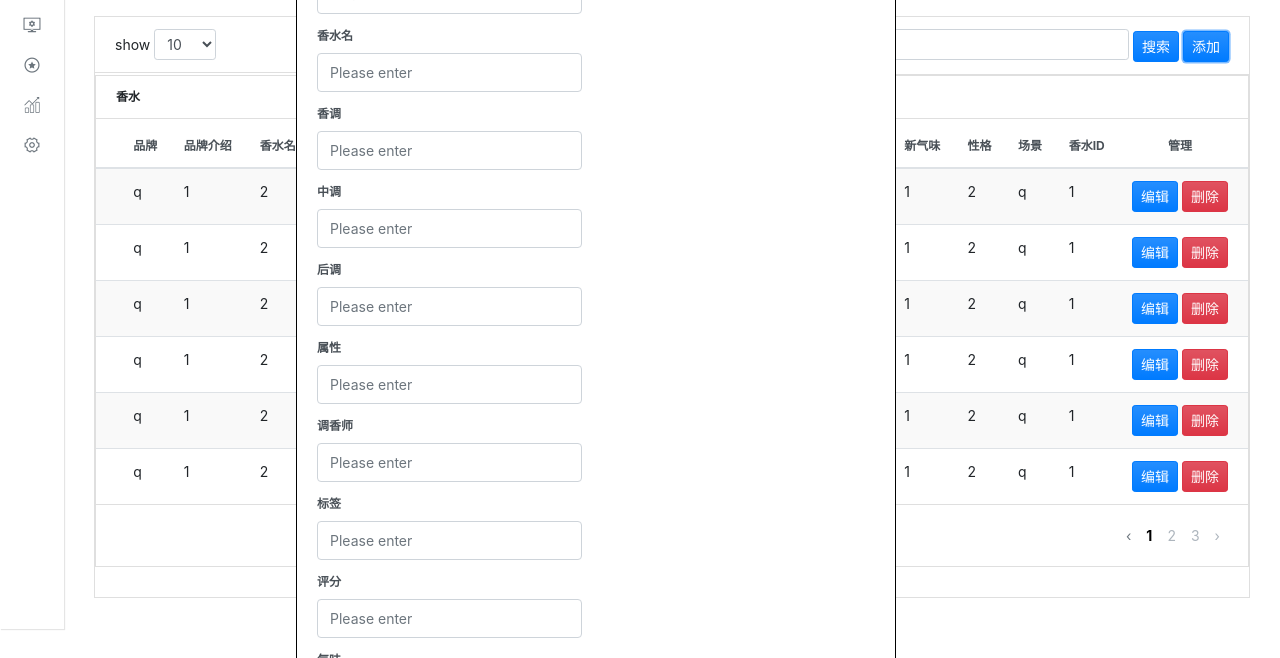
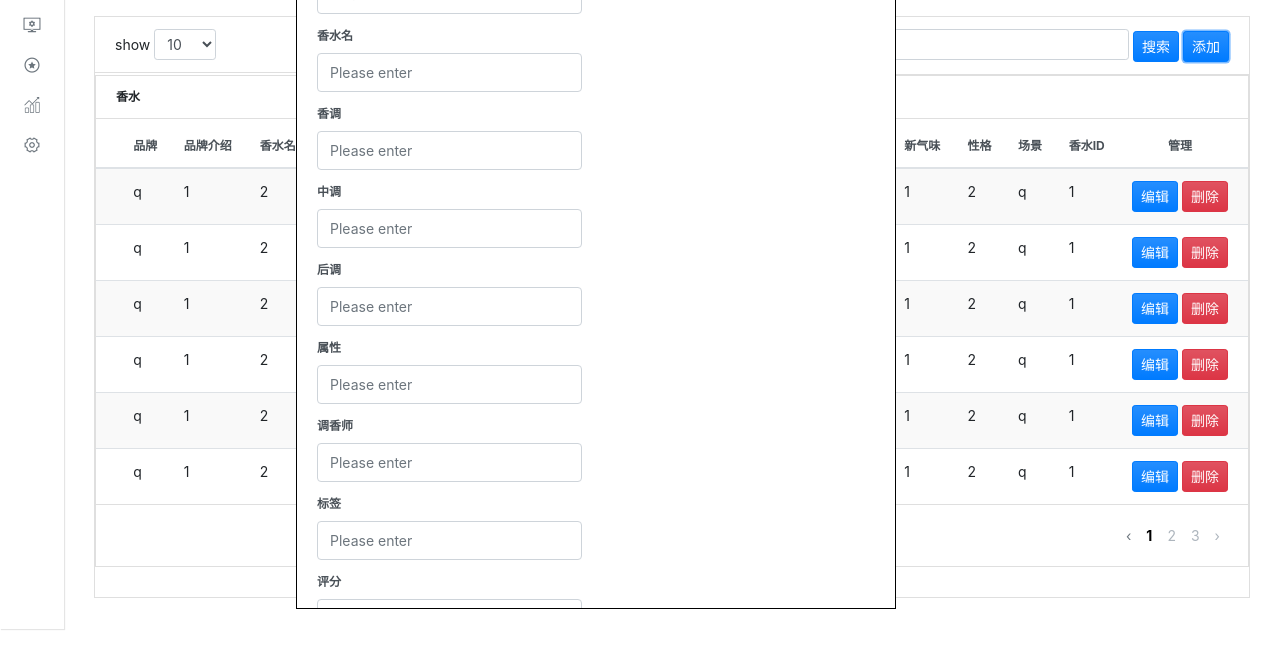
Before and after one commit to queentears/--, a website: page public/tables.html in a window 1280 px wide. Both pictures are taken after a click on the button "添加". Shown: the part 171-829 px from the top of the page. Drawn offline with nearby package versions, Linux system fonts and the light colour scheme.

```diff
--- a/public/tables.html
+++ b/public/tables.html
@@ -455,7 +455,7 @@
       </div>
       <!-- // Main Content -->
     </div>
-<div class="subside__barmenu">
+<div class="subside__barmenu" style="height: 90%; ">
   <h3 style="text-align: center;margin-bottom:0;">添加/修改香水信息</h3>
   <div class="card-body collapse show" id="card1">
     <form>
```
